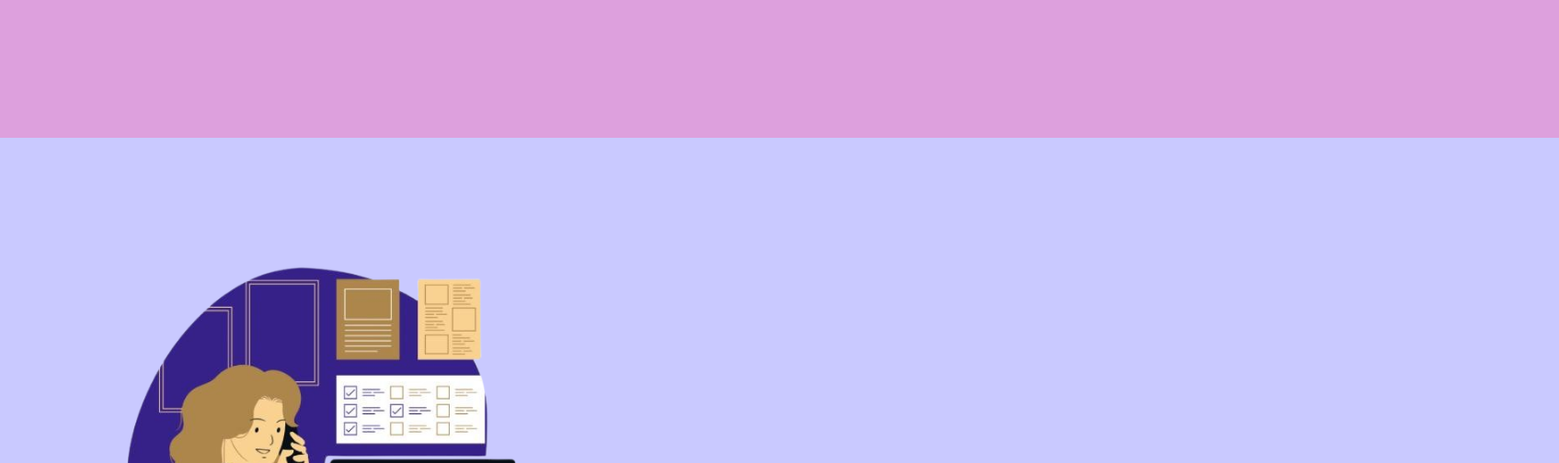
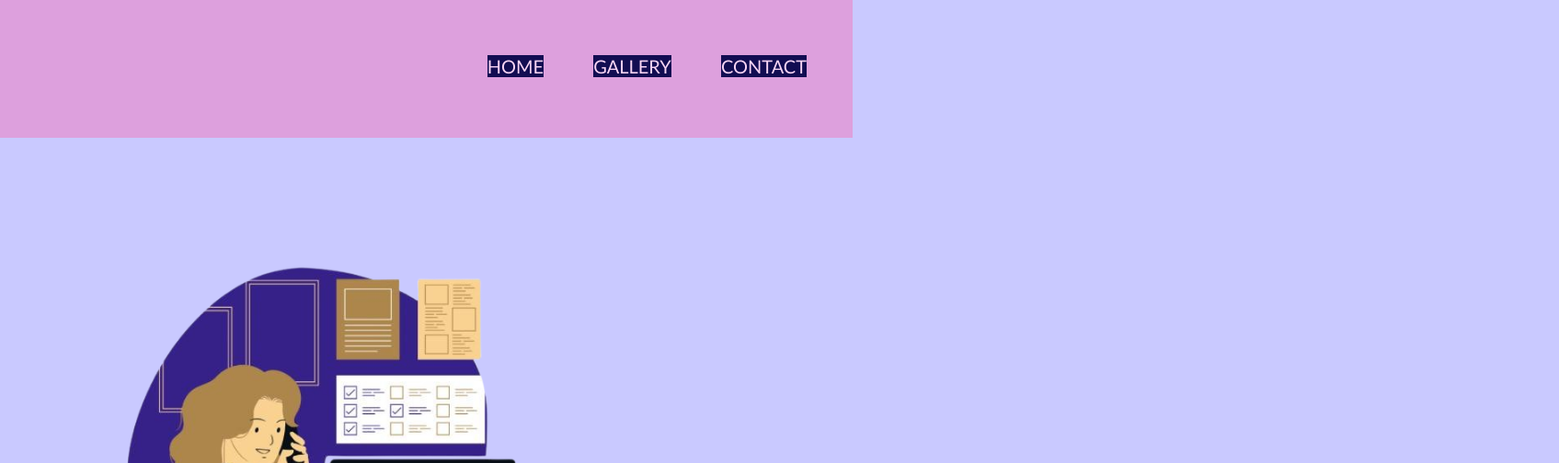
Before and after one commit to Gagandeepkaurrr/webdevAssignment, a plain HTML site: page index.html in a window 1536 px wide. Shown: the top 504 px of the page at 92% size, 1695 px wide, since content can reach past the window. Drawn offline with Linux system fonts and the light colour scheme.

Commit message:
styles.css

```diff
--- a/styles.css
+++ b/styles.css
@@ -58,9 +58,6 @@ body{
     margin: 0px;
 }
 @media (min-width: 1284px) {
-    .Navbar{
-        width: 3000px
-    }
     .image{
         margin-left: 120%;
     }
```
